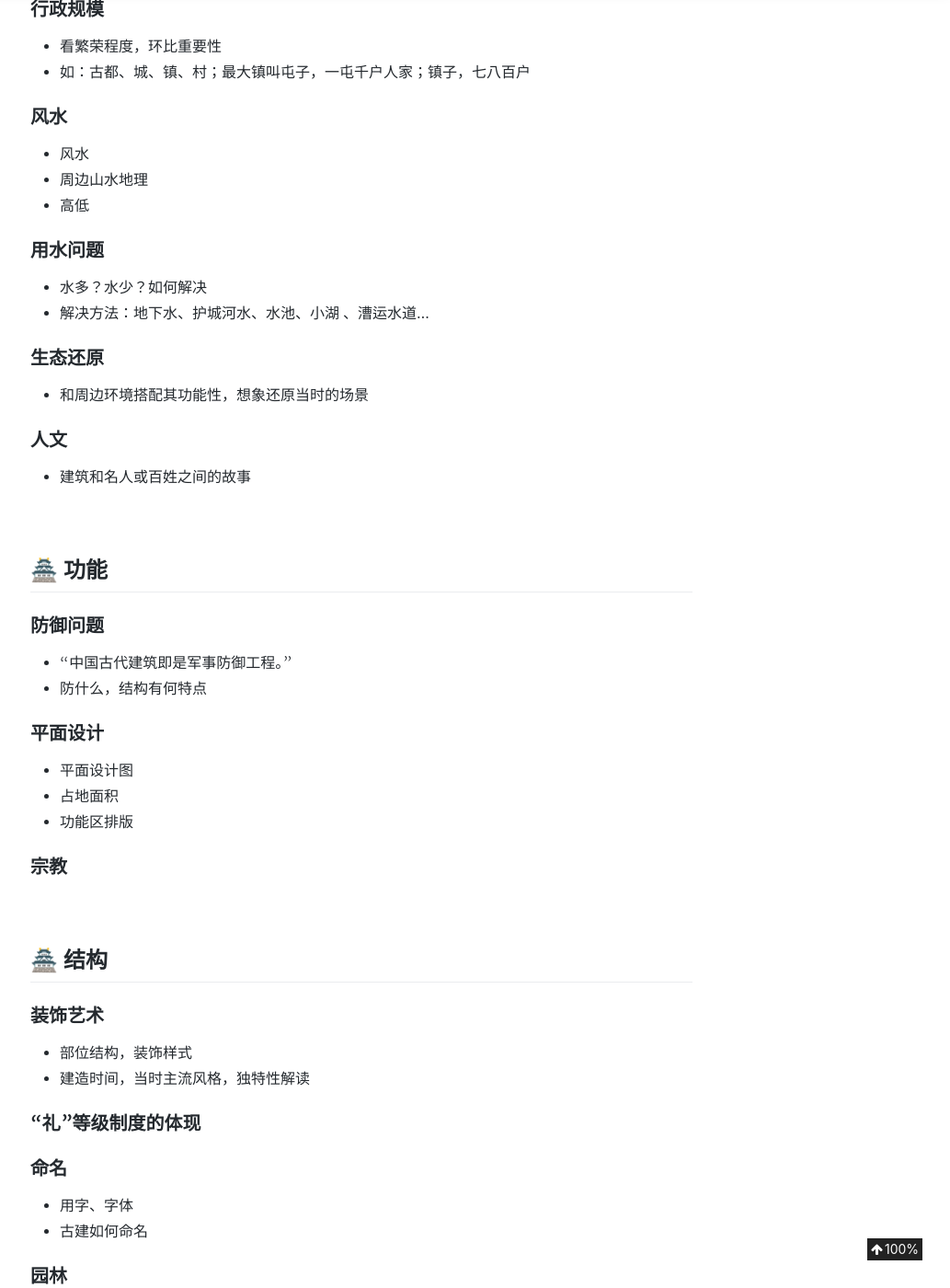
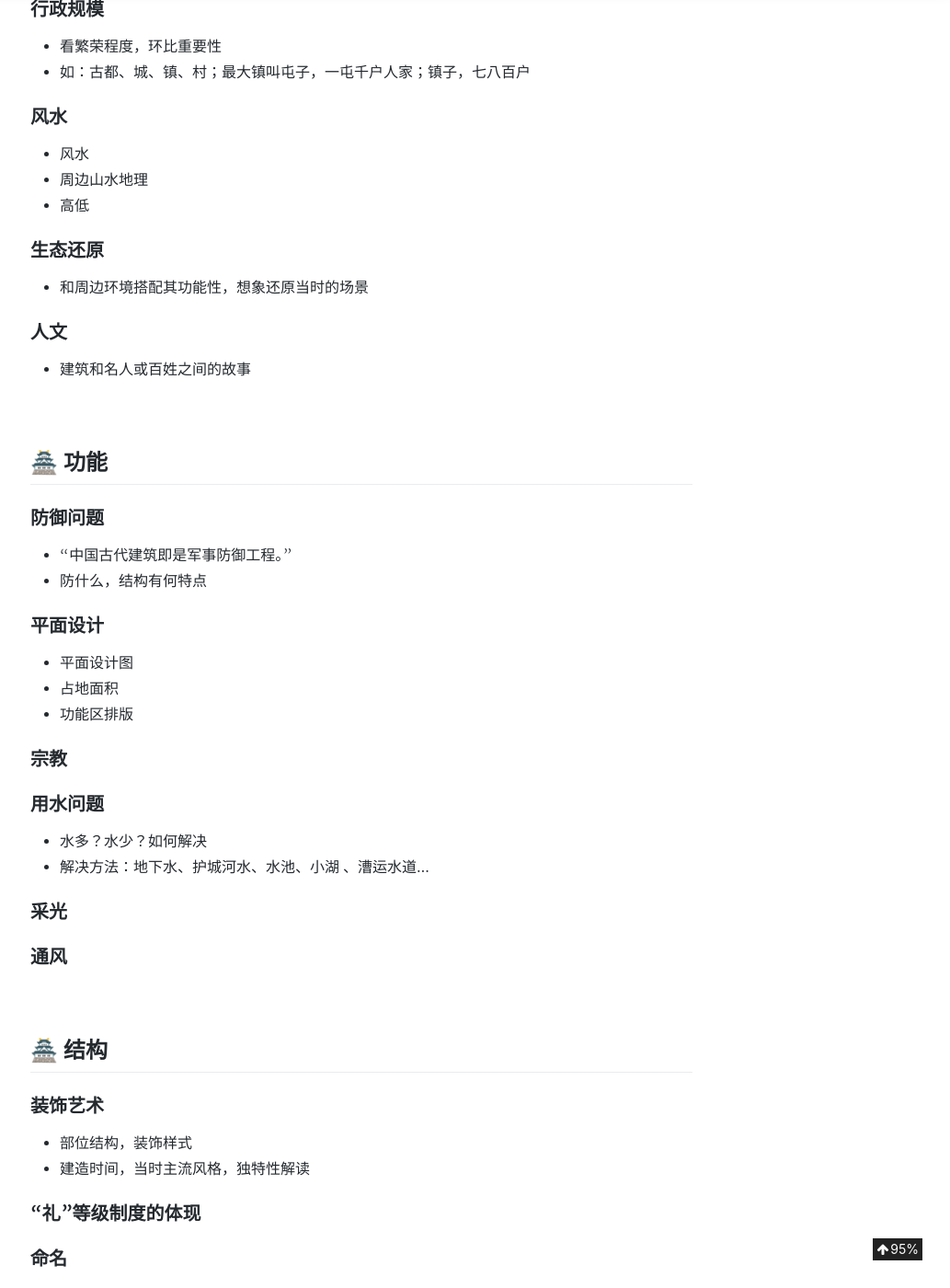
Before and after one commit to aJiea/ajiea.github.io, a Jekyll site: the page built from _posts/2019-06-24-degustation-old-architecture.md, in a window 1280 px wide and 1400 px high, scrolled down 581 px. Shown: the whole window at 92% size, without its empty margins (247-1280 px from the left). Built offline with Jekyll 4.4.1, drawn with Linux system fonts in a browser that asks for light colours; nearby versions of some CDN libraries; comment, search, counter and statistics services are not loaded; a style sheet for code colours, icons or effects is not loaded; some of the changed lines change nothing that is shown.

Commit message:
Update 2019-06-24-degustation-old-architecture.md

```diff
--- a/_posts/2019-06-24-degustation-old-architecture.md
+++ b/_posts/2019-06-24-degustation-old-architecture.md
@@ -27,12 +27,6 @@ categories: 'ARCHITECTURE'
 - 周边山水地理
 - 高低
 
-### 用水问题
-
-- 水多？水少？如何解决
-- 解决方法：地下水、护城河水、水池、小湖
-、漕运水道…
-
 ### 生态还原
 
 - 和周边环境搭配其功能性，想象还原当时的场景
@@ -57,6 +51,16 @@ categories: 'ARCHITECTURE'
 - 功能区排版
 
 ### 宗教
+
+### 用水问题
+
+- 水多？水少？如何解决
+- 解决方法：地下水、护城河水、水池、小湖
+、漕运水道…
+
+### 采光
+
+### 通风
 
 <br/>
 
```
